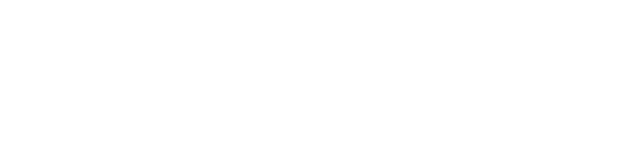
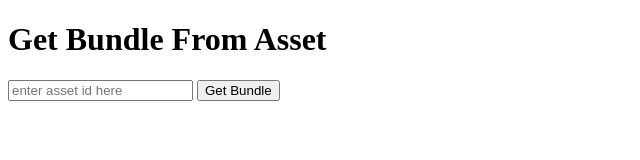
Before and after one commit to Jedi-Coder1/GetBundleFromItemRoblox, a plain HTML site: page index.html in a window 1280 px wide. Shown: the whole page, without its empty margins (0-640 px from the left). Drawn offline with Linux system fonts and the light colour scheme.

Commit message:
add script

```diff
--- a/index.html
+++ b/index.html
@@ -7,6 +7,10 @@
 </head>
 
 <body>
+  <h1>Get Bundle From Asset</h1>
+  <input type="text" id="input" placeholder="enter asset id here">
+  <button id="start">Get Bundle</button>
+  <script src="script.js"></script>
+</body>
 
-</body>
 </html>
```
Also changed, not shown: script.js (added).
